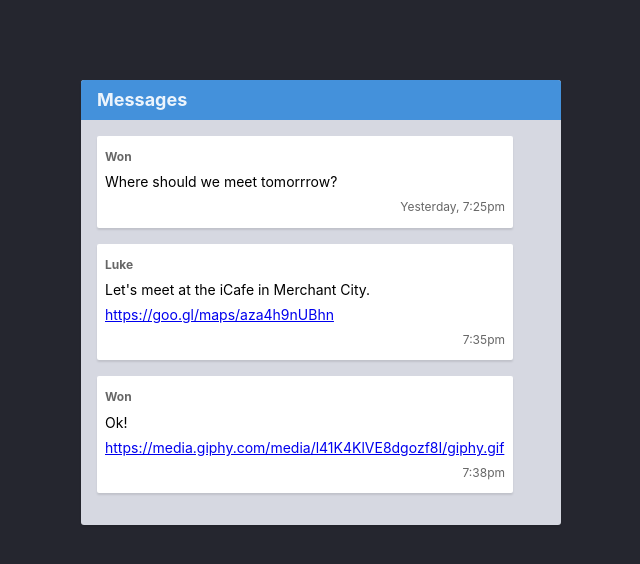
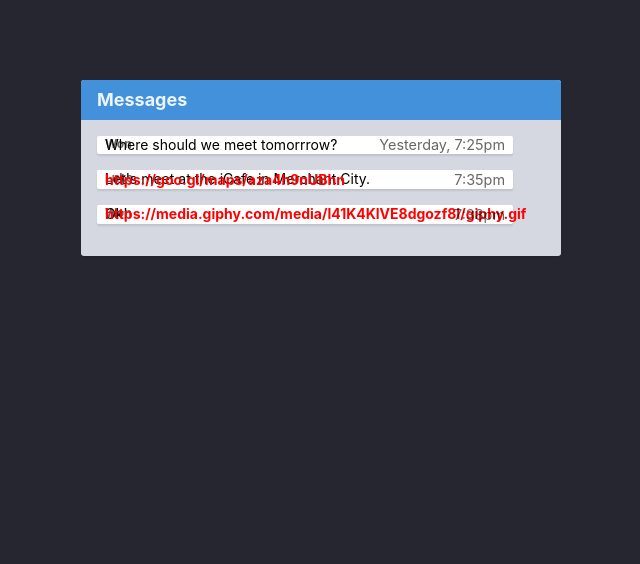
Before and after one commit to baraahaydar/HTML-CSS-Git-Exercise-Tripoli-master, a website: page week-1/6-css-properties/index.html in a window 1280 px wide. Shown: the whole page, without its empty margins (319-959 px from the left). Drawn offline with Linux system fonts and the light colour scheme.

```diff
--- a/week-1/6-css-properties/styles.css
+++ b/week-1/6-css-properties/styles.css
@@ -1 +1,18 @@
 /* Add your CSS code below */
+a{
+    color:red;
+    font-weight: bold;
+    text-decoration: none;
+}
+.message__time{
+    font-size: 0.9rem;
+}
+.message message--unread{
+    border-left: blue;
+}
+.message__time message__time--old{
+    opacity: 1;
+}
+.message{
+    line-height:5% ;
+}
```
